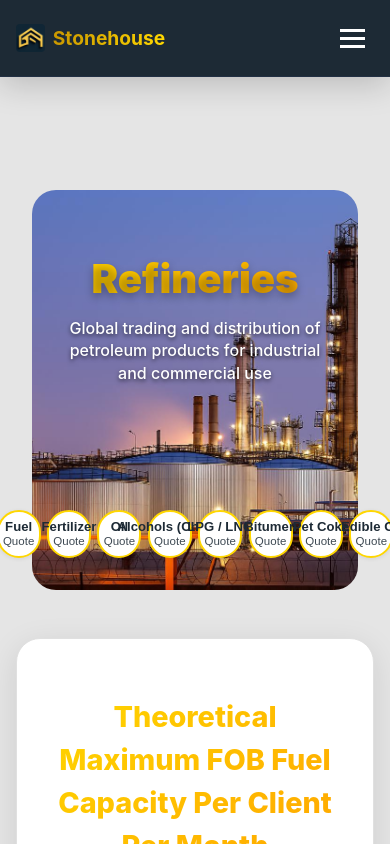
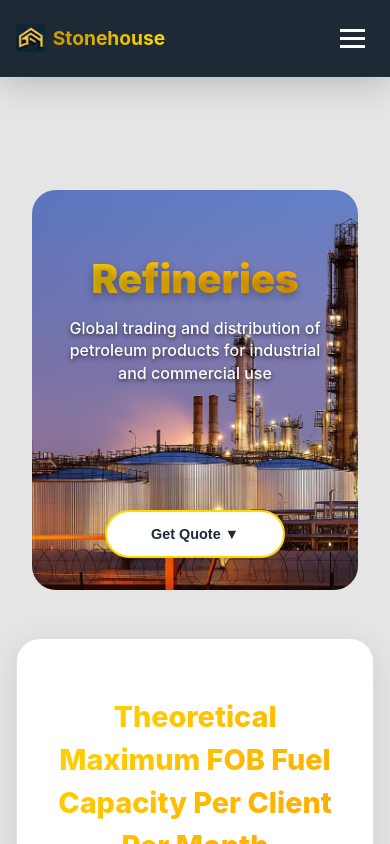
Before and after one commit to Reino221/stonehousewebsite, a Next.js app: page /refineries in a window 390 px wide. Shown: the top 844 px of the page. Built offline with nearby package versions, Linux system fonts and the light colour scheme.

Commit message:
Add mobile dropdown for refineries quote buttons - responsive design improvement

```diff
--- a/pages/refineries.js
+++ b/pages/refineries.js
@@ -1,5 +1,5 @@
 import Head from 'next/head';
-import { useContext, useState } from 'react';
+import { useContext, useState, useEffect } from 'react';
 import { ThemeContext, AuthKycContext } from './_app';
 
 export default function Refineries() {
@@ -7,6 +7,8 @@ export default function Refineries() {
   const { isSignedIn, addQuoteToHistory } = useContext(AuthKycContext);
   const [modalOpen, setModalOpen] = useState(false);
   const [modalProduct, setModalProduct] = useState('');
+  const [mobileDropdownOpen, setMobileDropdownOpen] = useState(false);
+  const [isMobile, setIsMobile] = useState(false);
   const [form, setForm] = useState({
     name: '',
     email: '',
@@ -24,6 +26,18 @@ export default function Refineries() {
   const [quantityError, setQuantityError] = useState('');
   const [submitMessage, setSubmitMessage] = useState('');
   const [selectedOrigins, setSelectedOrigins] = useState([]);
+
+  // Check if device is mobile
+  useEffect(() => {
+    const checkIfMobile = () => {
+      setIsMobile(window.innerWidth <= 768);
+    };
+
+    checkIfMobile();
+    window.addEventListener('resize', checkIfMobile);
+
+    return () => window.removeEventListener('resize', checkIfMobile);
+  }, []);
 
   // Function to extract min and max values from product string
   function getProductQuantityLimits(productString) {
@@ -120,14 +134,152 @@ export default function Refineries() {
             Global trading and distribution of petroleum products for industrial and commercial use
           </p>
         </div>
-        {/* Quote Buttons */}
-        <div style={{ display: 'flex', flexDirection: 'row', justifyContent: 'center', alignItems: 'flex-end', position: 'absolute', bottom: 32, left: 0, width: '100%', zIndex: 3, gap: '0.4rem' }}>
+        {/* Quote Buttons - Mobile vs Desktop */}
+        {isMobile ? (
+          /* Mobile Dropdown */
+          <div style={{
+            position: 'absolute',
+            bottom: 32,
+            left: '50%',
+            transform: 'translateX(-50%)',
+            zIndex: 3
+          }}>
+            {/* Dropdown Button */}
+            <button
+              onClick={() => setMobileDropdownOpen(!mobileDropdownOpen)}
+              style={{
+                background: '#fff',
+                color: '#1D2A35',
+                border: '2px solid #FFD700',
+                borderRadius: 40,
+                width: 180,
+                height: 48,
+                fontWeight: 700,
+                fontSize: '0.9rem',
+                cursor: 'pointer',
+                transition: 'all 0.3s ease',
+                boxShadow: '0 4px 16px rgba(0,0,0,0.15)',
+                outline: 'none',
+                display: 'flex',
+                alignItems: 'center',
+                justifyContent: 'center',
+                textAlign: 'center',
+                position: 'relative'
+              }}
+              onMouseEnter={e => {
+                e.currentTarget.style.background = '#FFD700';
+                e.currentTarget.style.transform = 'translateY(-2px)';
+                e.currentTarget.style.boxShadow = '0 6px 20px rgba(255, 215, 0, 0.3)';
+              }}
+              onMouseLeave={e => {
+                e.currentTarget.style.background = '#fff';
+                e.currentTarget.style.transform = 'translateY(0)';
+                e.currentTarget.style.boxShadow = '0 4px 16px rgba(0,0,0,0.15)';
+              }}
+            >
+              Get Quote {mobileDropdownOpen ? '▲' : '▼'}
+            </button>
+
+            {/* Dropdown Menu */}
+            {mobileDropdownOpen && (
+              <div style={{
+                position: 'absolute',
+                bottom: '100%',
+                left: '50%',
+                transform: 'translateX(-50%)',
+                marginBottom: '8px',
+                background: '#fff',
+                borderRadius: '16px',
+                boxShadow: '0 10px 30px rgba(0,0,0,0.2)',
+                border: '2px solid #FFD700',
+                overflow: 'hidden',
+                minWidth: '200px',
+                maxHeight: '300px',
+                overflowY: 'auto'
+              }}>
+                {['Fuel', 'Fertilizer', 'Oil', 'Alcohols (Chem)', 'LPG / LNG', 'Bitumen', 'Pet Coke', 'Edible Oil'].map((name, index) => (
+                  <button
+                    key={name}
+                    onClick={() => {
+                      openModalForProduct(name);
+                      setMobileDropdownOpen(false);
+                    }}
+                    style={{
+                      width: '100%',
+                      padding: '12px 16px',
+                      background: '#fff',
+                      color: '#1D2A35',
+                      border: 'none',
+                      borderBottom: index < 7 ? '1px solid #f0f0f0' : 'none',
+                      fontSize: '0.9rem',
+                      fontWeight: 600,
+                      cursor: 'pointer',
+                      transition: 'background 0.2s',
+                      textAlign: 'left'
+                    }}
+                    onMouseEnter={e => {
+                      e.currentTarget.style.background = '#f8f9fa';
+                    }}
+                    onMouseLeave={e => {
+                      e.currentTarget.style.background = '#fff';
+                    }}
+                  >
+                    {name} Quote
+                  </button>
+                ))}
+              </div>
+            )}
+          </div>
+        ) : (
+          /* Desktop Buttons */
+          <div style={{
+            display: 'flex',
+            flexDirection: 'row',
+            justifyContent: 'center',
+            alignItems: 'flex-end',
+            position: 'absolute',
+            bottom: 32,
+            left: 0,
+            width: '100%',
+            zIndex: 3,
+            gap: '0.4rem'
+          }}>
             {['Fuel', 'Fertilizer', 'Oil', 'Alcohols (Chem)', 'LPG / LNG', 'Bitumen', 'Pet Coke', 'Edible Oil'].map((name) => (
               <button
                 key={name}
-              style={{ background: '#fff', color: '#1D2A35', border: '2px solid #FFD700', borderRadius: 40, width: 140, height: 48, fontWeight: 700, fontSize: '0.82rem', cursor: 'pointer', transition: 'background 0.2s, color 0.2s, border 0.2s', boxShadow: '0 1px 4px rgba(0,0,0,0.08)', outline: 'none', display: 'flex', flexDirection: 'column', alignItems: 'center', justifyContent: 'center', textAlign: 'center', whiteSpace: 'nowrap', lineHeight: 1.12, letterSpacing: 0.03, userSelect: 'none', margin: 0, padding: 0 }}
-              onMouseEnter={e => { e.currentTarget.style.background = '#FFD700'; e.currentTarget.style.color = '#1D2A35'; }}
-              onMouseLeave={e => { e.currentTarget.style.background = '#fff'; e.currentTarget.style.color = '#1D2A35'; }}
+                style={{
+                  background: '#fff',
+                  color: '#1D2A35',
+                  border: '2px solid #FFD700',
+                  borderRadius: 40,
+                  width: 140,
+                  height: 48,
+                  fontWeight: 700,
+                  fontSize: '0.82rem',
+                  cursor: 'pointer',
+                  transition: 'background 0.2s, color 0.2s, border 0.2s',
+                  boxShadow: '0 1px 4px rgba(0,0,0,0.08)',
+                  outline: 'none',
+                  display: 'flex',
+                  flexDirection: 'column',
+                  alignItems: 'center',
+                  justifyContent: 'center',
+                  textAlign: 'center',
+                  whiteSpace: 'nowrap',
+                  lineHeight: 1.12,
+                  letterSpacing: 0.03,
+                  userSelect: 'none',
+                  margin: 0,
+                  padding: 0
+                }}
+                onMouseEnter={e => {
+                  e.currentTarget.style.background = '#FFD700';
+                  e.currentTarget.style.color = '#1D2A35';
+                }}
+                onMouseLeave={e => {
+                  e.currentTarget.style.background = '#fff';
+                  e.currentTarget.style.color = '#1D2A35';
+                }}
                 onClick={() => openModalForProduct(name)}
               >
                 <span style={{ fontSize: '0.82rem', fontWeight: 800, marginBottom: 0 }}>{name}</span>
@@ -135,6 +287,7 @@ export default function Refineries() {
               </button>
             ))}
           </div>
+        )}
         {/* Modal */}
         {modalOpen && (
           <div style={{ position: 'fixed', top: 0, left: 0, width: '100vw', height: '100vh', background: 'rgba(0,0,0,0.5)', zIndex: 9999, display: 'flex', alignItems: 'center', justifyContent: 'center', padding: '20px', boxSizing: 'border-box' }} onClick={() => setModalOpen(false)}>
```
Lines whose indentation alone changed are shown as unchanged.
